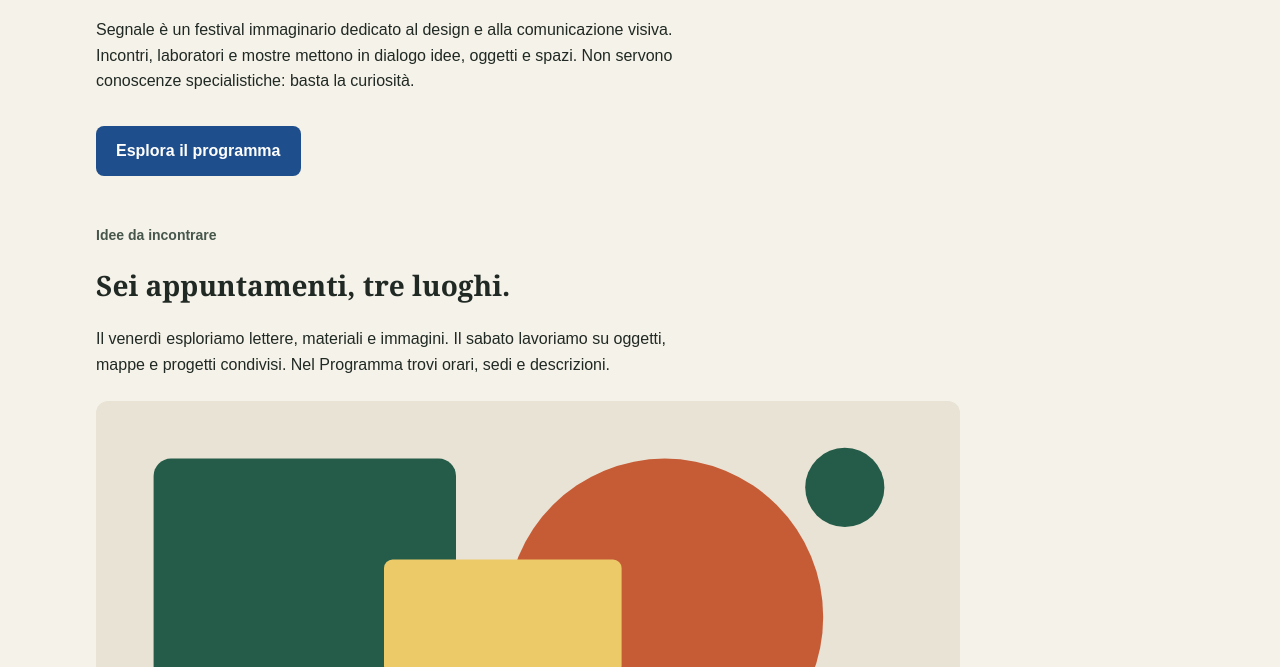
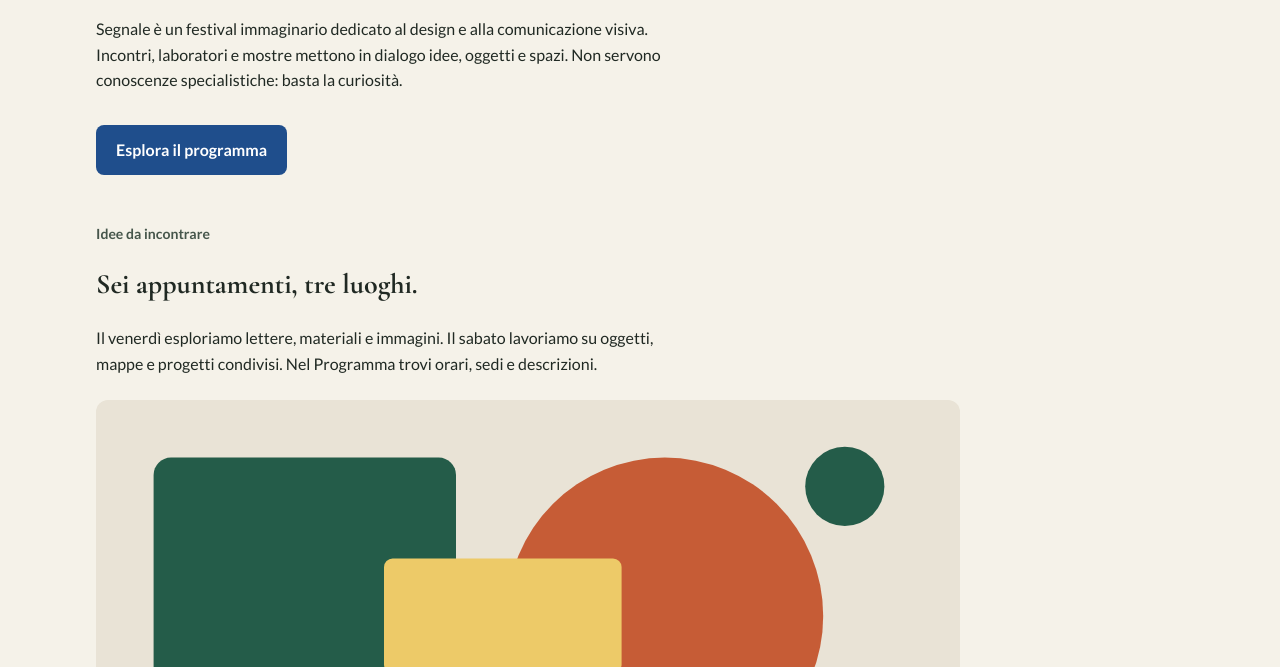
Before and after one commit to Alenagiolito/festival-segnale, a plain HTML site: page index.html in a window 1280 px wide. Shown: the part 433-1100 px from the top of the page. Drawn offline with nearby package versions, Linux system fonts and the light colour scheme.

Commit message:
font e moodboard

```diff
--- a/index.html
+++ b/index.html
@@ -4,6 +4,9 @@
   <meta charset="utf-8">
   <meta name="viewport" content="width=device-width, initial-scale=1">
   <title>Segnale — Festival di design</title>
+  <link rel="preconnect" href="https://fonts.googleapis.com">
+  <link rel="preconnect" href="https://fonts.gstatic.com" crossorigin>
+  <link href="https://fonts.googleapis.com/css2?family=Cormorant+Garamond:wght@500;700&family=Lato:wght@400;700&display=swap" rel="stylesheet">
   <link rel="stylesheet" href="style.css">
 </head>
 <body>
--- a/style.css
+++ b/style.css
@@ -7,8 +7,8 @@
   --colore-primario-scuro: #153866;
   --colore-sfondo: #f5f2e9;
   --colore-testo: #202923;
-  --font-testo: Arial, Helvetica, sans-serif;
-  --font-titoli: Georgia, "Times New Roman", serif;
+  --font-testo: Lato, Arial, Helvetica, sans-serif;
+--font-titoli: "Cormorant Garamond", Georgia, "Times New Roman", serif;
 }
 
 * {
```
Also changed, not shown: info.html (+3 -0 lines), programma.html (+3 -0 lines), 1 other file.
